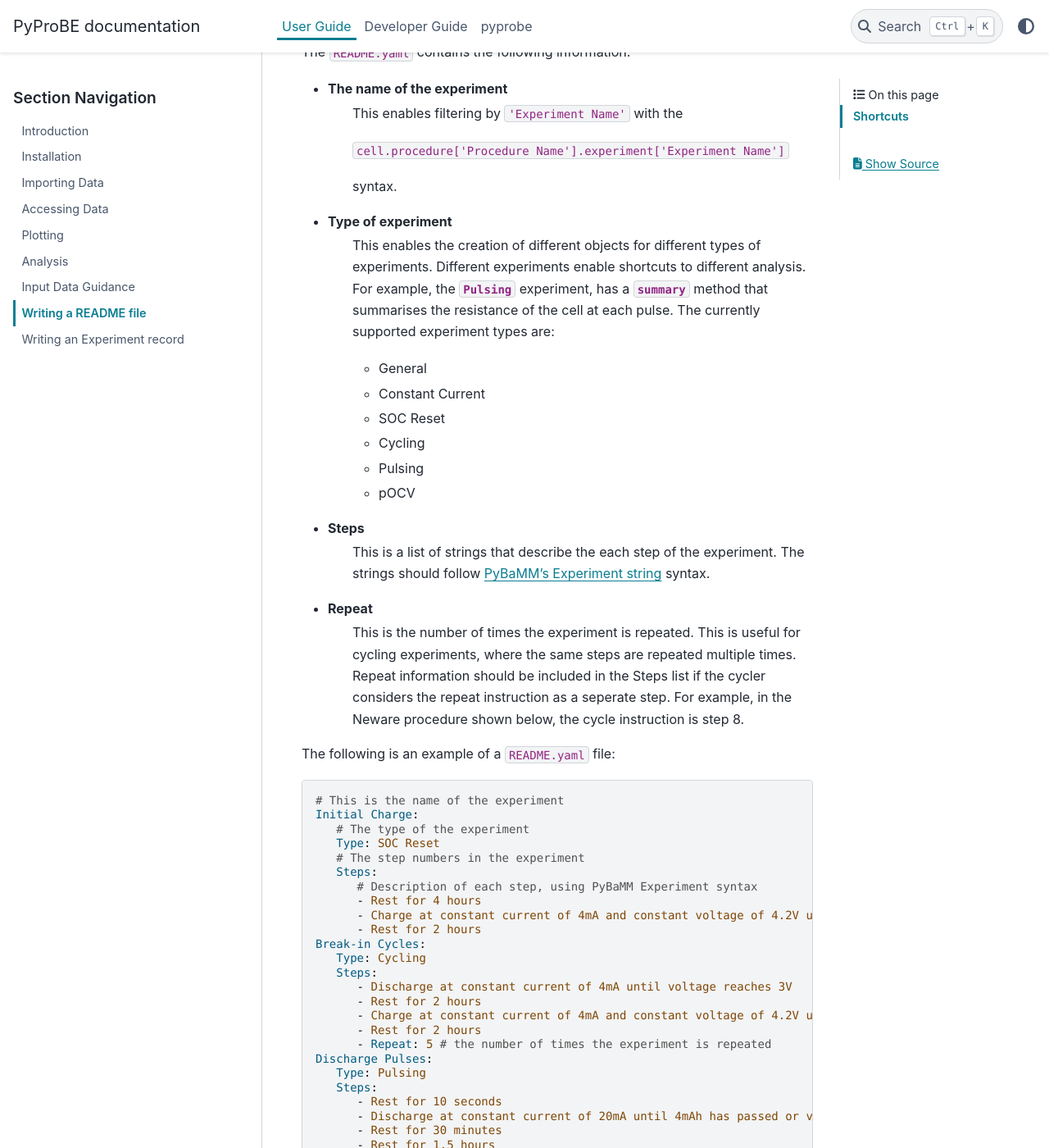
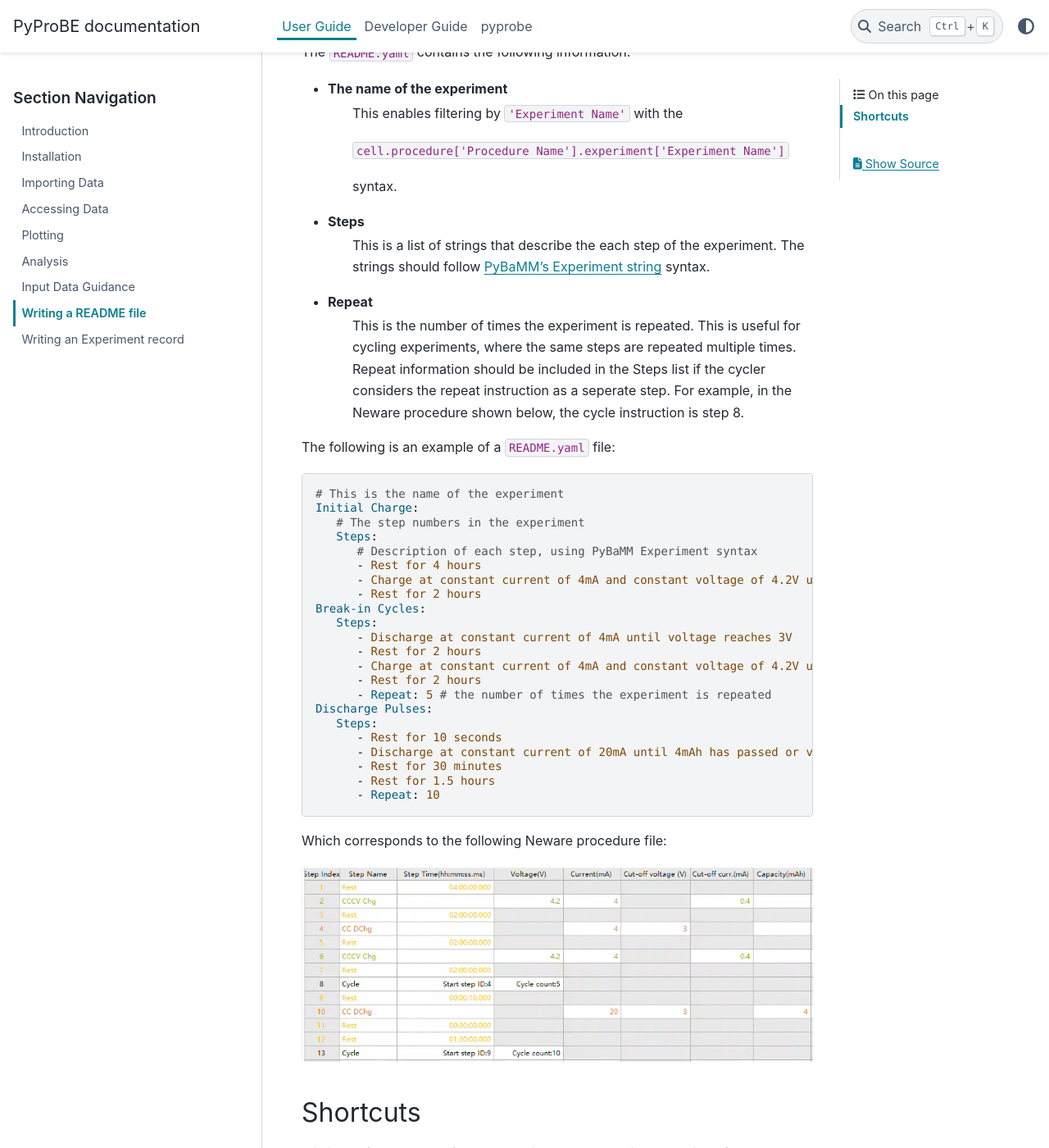
Before and after one commit to ImperialCollegeLondon/PyProBE, a Sphinx documentation site: the page built from docs/source/user_guide/writing_a_readme_file.rst, in a window 1280 px wide and 1400 px high, scrolled down 283 px. Shown: the whole window at 82% size. Built offline with Sphinx 7.4.7 and the PyData theme 0.15.4, drawn with Linux system fonts in a browser that asks for light colours; some of the changed text lies outside the part shown.

Commit message:
Remove experiment type from readme structure

```diff
--- a/docs/source/user_guide/writing_a_readme_file.rst
+++ b/docs/source/user_guide/writing_a_readme_file.rst
@@ -15,20 +15,6 @@ The :code:`README.yaml` contains the following information:
    :code:`cell.procedure['Procedure Name'].experiment['Experiment Name']`
 
    syntax.
-* Type of experiment
-   This enables the creation of different objects for different types of experiments.
-   Different experiments enable shortcuts to different analysis. For example, the
-   :class:`~pyprobe.experiments.pulsing.Pulsing` experiment, has a
-   :attr:`~pyprobe.experiments.pulsing.Pulsing.summary` method that summarises the
-   resistance of the cell at each pulse.
-   The currently supported experiment types are:
-
-   * General
-   * Constant Current
-   * SOC Reset
-   * Cycling
-   * Pulsing
-   * pOCV
 
 * Steps
    This is a list of strings that describe the each step of the experiment. The strings
@@ -47,8 +33,6 @@ The following is an example of a :code:`README.yaml` file:
 
    # This is the name of the experiment
    Initial Charge:
-      # The type of the experiment
-      Type: SOC Reset
       # The step numbers in the experiment
       Steps:
          # Description of each step, using PyBaMM Experiment syntax
@@ -56,7 +40,6 @@ The following is an example of a :code:`README.yaml` file:
          - Charge at constant current of 4mA and constant voltage of 4.2V until current drops to 0.04A
          - Rest for 2 hours
    Break-in Cycles:
-      Type: Cycling
       Steps:
          - Discharge at constant current of 4mA until voltage reaches 3V
          - Rest for 2 hours
@@ -64,7 +47,6 @@ The following is an example of a :code:`README.yaml` file:
          - Rest for 2 hours
          - Repeat: 5 # the number of times the experiment is repeated
    Discharge Pulses:
-      Type: Pulsing
       Steps:
          - Rest for 10 seconds
          - Discharge at constant current of 20mA until 4mAh has passed or voltage reaches 3V
@@ -91,8 +73,6 @@ just a single number for the total number of steps in the experiment:
 
    # This is the name of the experiment
    Initial Charge:
-      # The type of the experiment
-      Type: SOC Reset
       # The total number of steps in the experiment
       Total Steps: 3
 
```
Also changed, not shown: 6 other files.
